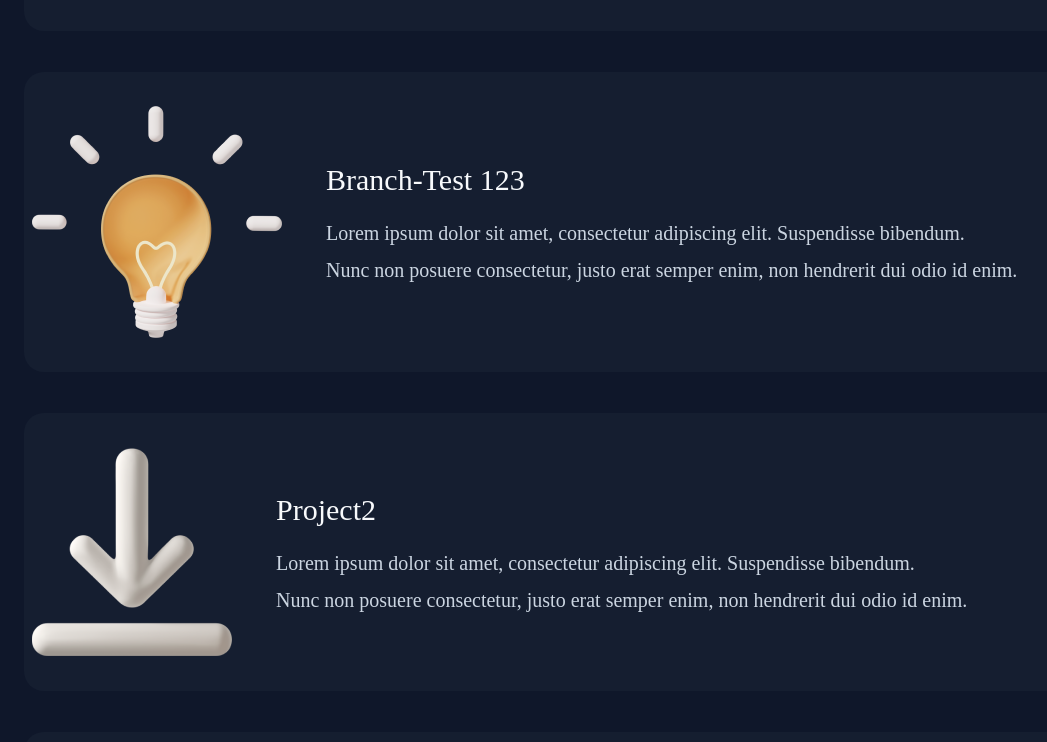
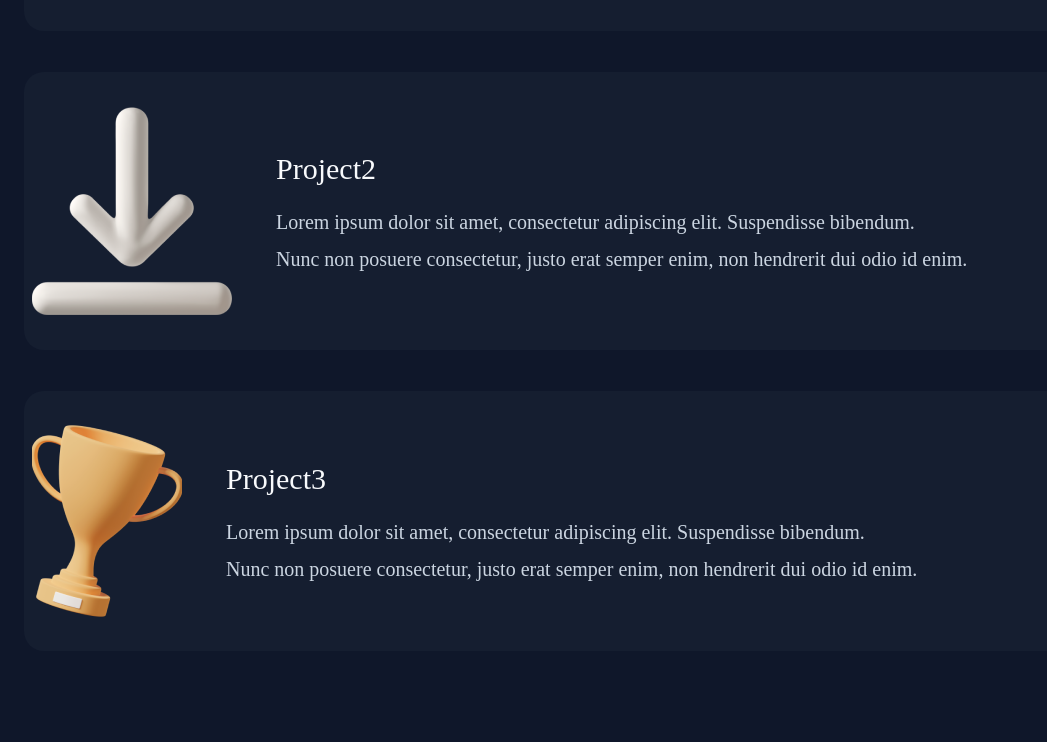
Before and after one commit to IosebNadiradze/Main-Page, a plain HTML site: page index.html in a window 1280 px wide. Shown: the part 616-1358 px from the top of the page, without its empty margins (41-1088 px from the left). Drawn offline with Linux system fonts and the light colour scheme.

Commit message:
Add changes

```diff
--- a/index.html
+++ b/index.html
@@ -47,16 +47,6 @@
                     </div>
                 </div>
                 <div class="card">
-                    <img src="./photoes/project 1.png" alt="project 1">
-                    <div>
-                        <h3>Branch-Test 123</h3>
-                        <div>
-                            <p>Lorem ipsum dolor sit amet, consectetur adipiscing elit. Suspendisse bibendum.</p>
-                            <p>Nunc non posuere consectetur, justo erat semper enim, non hendrerit dui odio id enim.</p>
-                        </div>
-                    </div>
-                </div>
-                <div class="card">
                     <img src="./photoes/project 2.png" alt="project 2">
                     <div>
                         <h3>Project2</h3>
@@ -73,7 +63,6 @@
                         <div>
                             <p>Lorem ipsum dolor sit amet, consectetur adipiscing elit. Suspendisse bibendum.</p>
                             <p>Nunc non posuere consectetur, justo erat semper enim, non hendrerit dui odio id enim.</p>
-                            <p>new paragraph branch</p>
                         </div>
                     </div>
                 </div>
```
